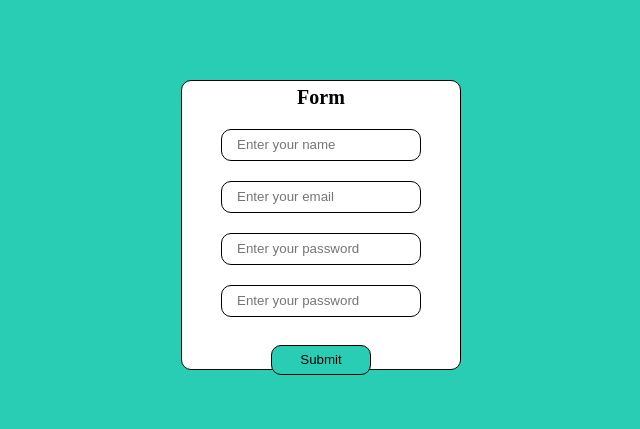
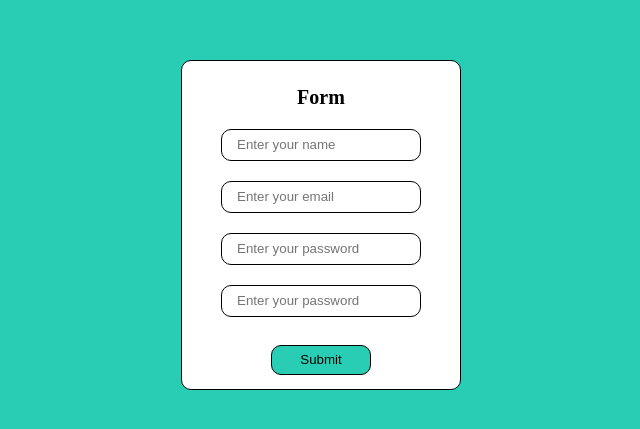
Before and after one commit to dariogeorge21/it-workshop, a plain HTML site: page form validation/index.html in a window 1280 px wide. Shown: the part 175-604 px from the top of the page, without its empty margins (319-959 px from the left). Drawn offline with Linux system fonts and the light colour scheme.

```diff
--- a/form validation/style.css
+++ b/form validation/style.css
@@ -19,7 +19,7 @@ h3{
 }
 #form{
     background-color: white;
-    height:290px;
+    height:330px;
     width: 280px;
     display: flex;
     flex-direction: column;
```
